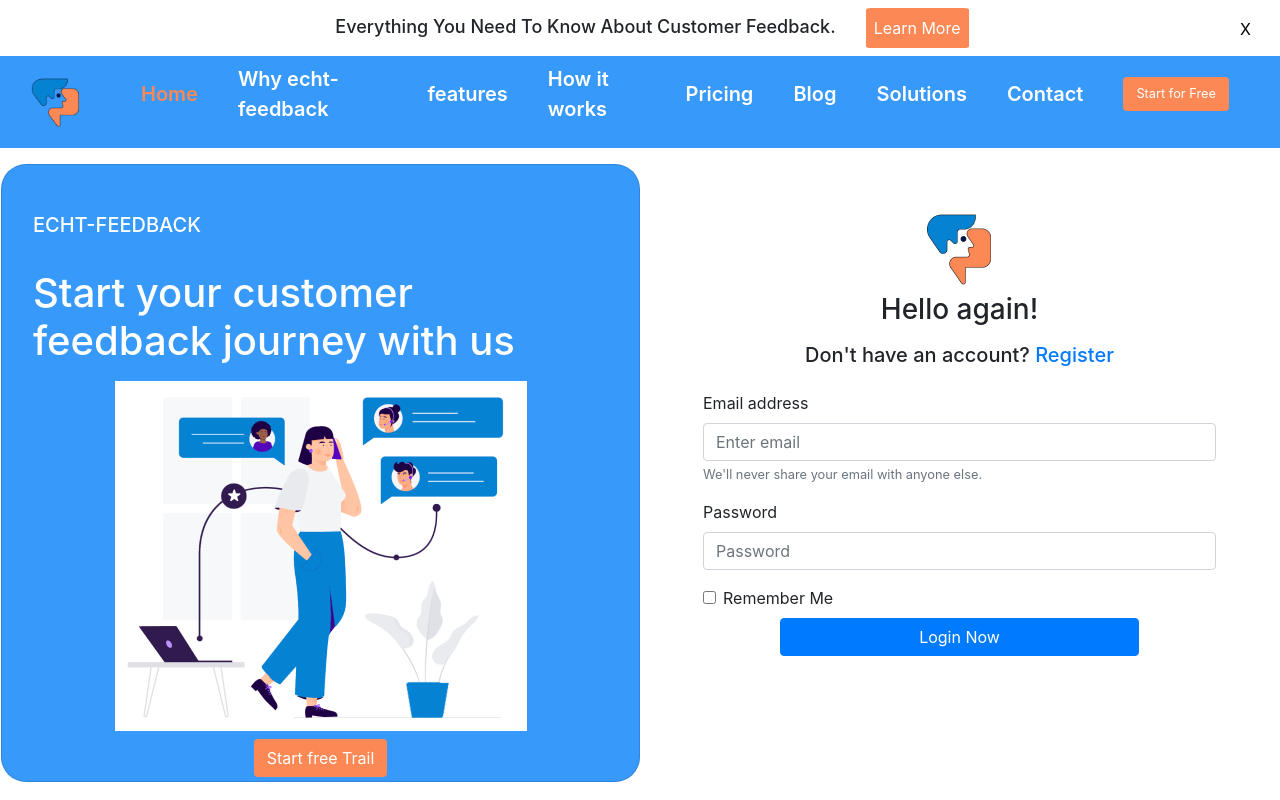
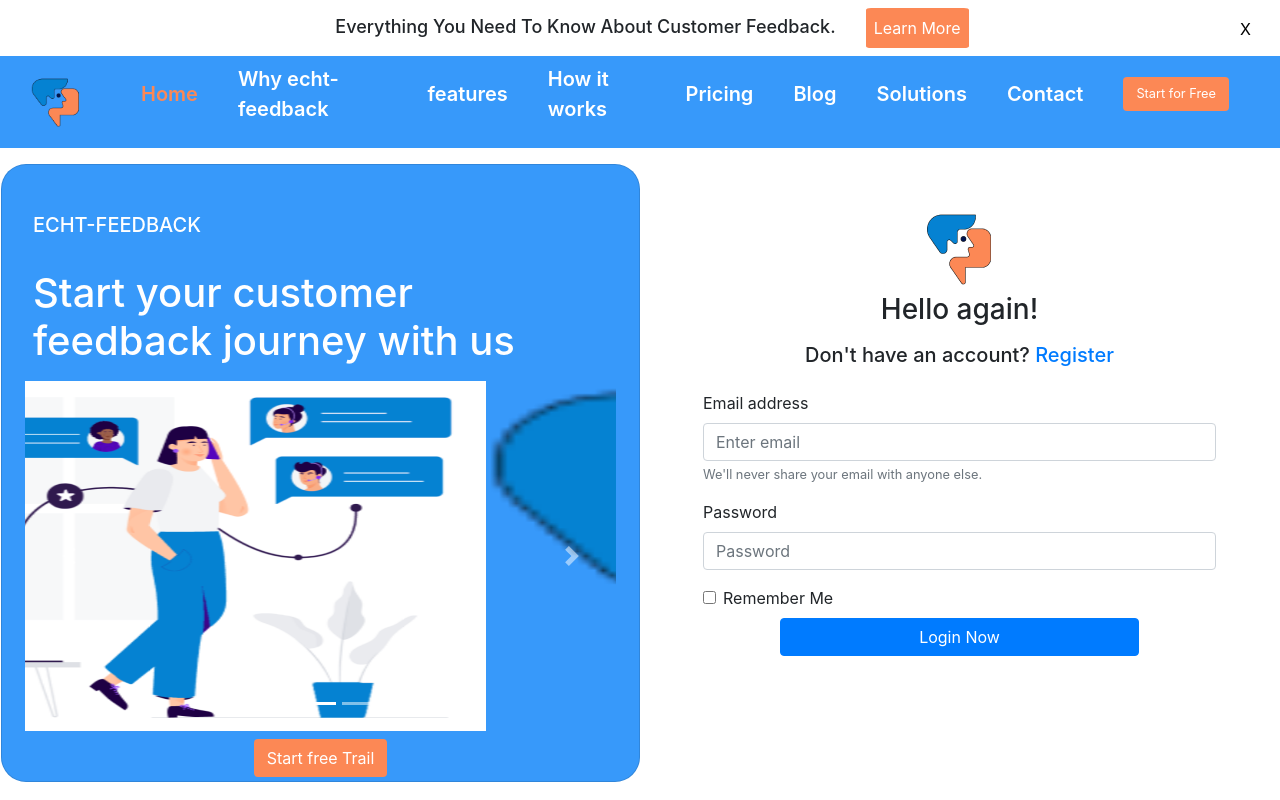
Before and after one commit to ponrajaprabhusk/ECHT, an Angular app: page /login in a window 1280 px wide. Built offline with nearby package versions, Linux system fonts and the light colour scheme.

Commit message:
added carousel

```diff
--- a/src/app/body/login/login.component.html
+++ b/src/app/body/login/login.component.html
@@ -10,7 +10,32 @@
             </h1>
         </div>
         <div class="p-2 text-center">
-            <img src="../../../assets/loginSvg.png" alt="">
+            <div id="carouselExampleIndicators" class="carousel slide" data-ride="carousel">
+                <ol class="carousel-indicators">
+                  <li data-target="#carouselExampleIndicators" data-slide-to="0" class="active"></li>
+                  <li data-target="#carouselExampleIndicators" data-slide-to="1"></li>
+                  <li data-target="#carouselExampleIndicators" data-slide-to="2"></li>
+                </ol>
+                <div class="carousel-inner">
+                  <div class="carousel-item active">
+                    <img class="d-block w-100" src="../../../assets/loginSvg.png" height="350" alt="First slide">
+                  </div>
+                  <div class="carousel-item">
+                    <img class="d-block w-100" src="../../../assets/logo1.png" height="350" alt="Second slide">
+                  </div>
+                  <div class="carousel-item">
+                    <img class="d-block w-100" src="..." height="350" alt="Third slide">
+                  </div>
+                </div>
+                <a class="carousel-control-prev" href="#carouselExampleIndicators" role="button" data-slide="prev">
+                  <span class="carousel-control-prev-icon" aria-hidden="true"></span>
+                  <span class="sr-only">Previous</span>
+                </a>
+                <a class="carousel-control-next" href="#carouselExampleIndicators" role="button" data-slide="next">
+                  <span class="carousel-control-next-icon" aria-hidden="true"></span>
+                  <span class="sr-only">Next</span>
+                </a>
+              </div>
         </div>
         <div class="text-center">
             <button class="btn" style="background-color: #FC8855; color: #ffffff;">Start free Trail</button>
--- a/src/app/body/register/register.component.html
+++ b/src/app/body/register/register.component.html
@@ -9,7 +9,32 @@
             </h1>
         </div>
         <div class="p-2 text-center">
-            <img src="../../../assets/loginSvg.png" alt="">
+            <div id="carouselExampleIndicators" class="carousel slide" data-ride="carousel">
+                <ol class="carousel-indicators">
+                  <li data-target="#carouselExampleIndicators" data-slide-to="0" class="active"></li>
+                  <li data-target="#carouselExampleIndicators" data-slide-to="1"></li>
+                  <li data-target="#carouselExampleIndicators" data-slide-to="2"></li>
+                </ol>
+                <div class="carousel-inner">
+                  <div class="carousel-item active">
+                    <img class="d-block w-100" src="../../../assets/loginSvg.png" height="350" alt="First slide">
+                  </div>
+                  <div class="carousel-item">
+                    <img class="d-block w-100" src="../../../assets/logo1.png" height="350" alt="Second slide">
+                  </div>
+                  <div class="carousel-item">
+                    <img class="d-block w-100" src="..." height="350" alt="Third slide">
+                  </div>
+                </div>
+                <a class="carousel-control-prev" href="#carouselExampleIndicators" role="button" data-slide="prev">
+                  <span class="carousel-control-prev-icon" aria-hidden="true"></span>
+                  <span class="sr-only">Previous</span>
+                </a>
+                <a class="carousel-control-next" href="#carouselExampleIndicators" role="button" data-slide="next">
+                  <span class="carousel-control-next-icon" aria-hidden="true"></span>
+                  <span class="sr-only">Next</span>
+                </a>
+              </div>
         </div>
         <div class="text-center">
             <button class="btn" style="background-color: #FC8855; color: #ffffff;">Start free Trail</button>
```
